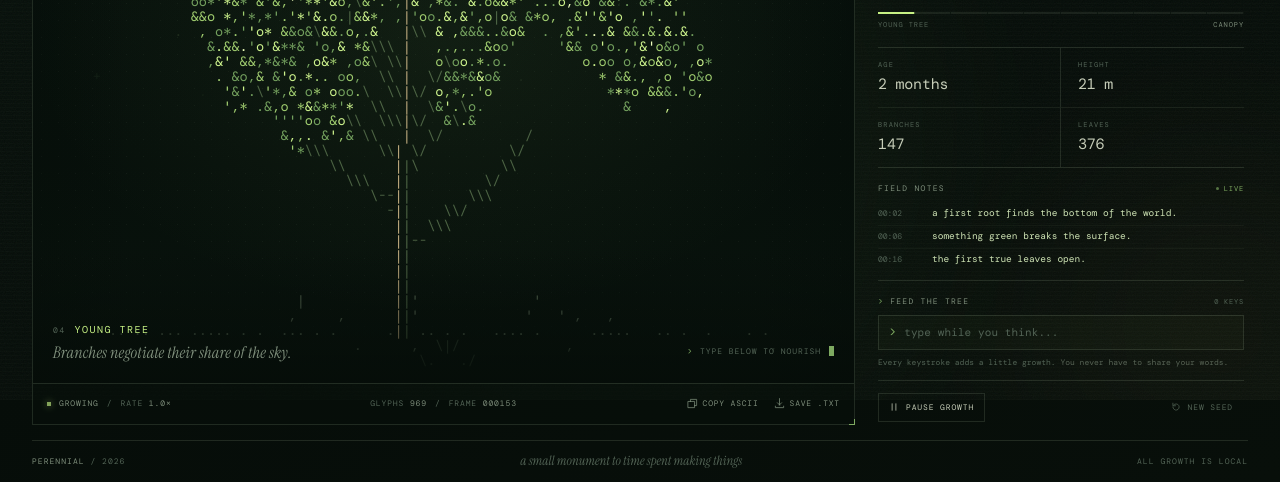
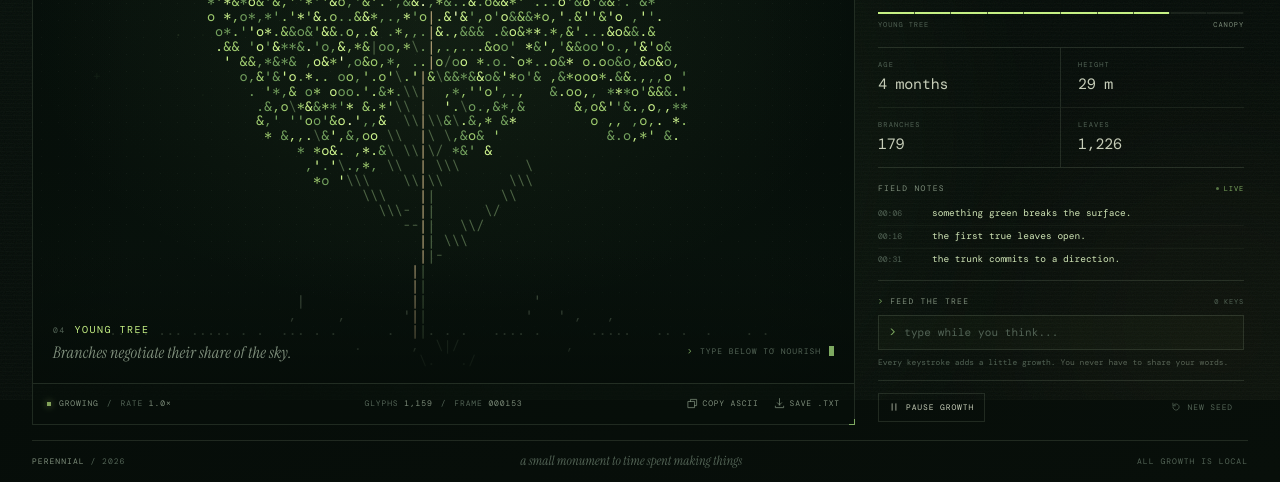
Before and after one commit to neverwinter6/coding-plant, a website with bundled scripts: page index.html in a window 1280 px wide. Shown: the part 400-882 px from the top of the page. Built offline with nearby package versions, Linux system fonts and the light colour scheme; a web font is replaced by a local one.

Commit message:
Polish initial growth, metadata, and production URLs

```diff
--- a/index.html
+++ b/index.html
@@ -4,19 +4,22 @@
   <meta charset="utf-8">
   <meta name="viewport" content="width=device-width, initial-scale=1">
   <meta name="theme-color" content="#07100b">
+  <link rel="canonical" href="https://coding-plant.vercel.app/">
   <title>Perennial — a tree that grows while you code</title>
   <meta name="description" content="A living ASCII tree that grows in real time while you code. No images, no pixels — just characters, patience, and time.">
+  <meta name="author" content="Fabrizio">
   <meta property="og:title" content="Perennial — a tree that grows while you code">
   <meta property="og:description" content="A living ASCII tree that grows in real time. Leave it open while you build something.">
   <meta property="og:type" content="website">
-  <meta property="og:image" content="/og.png">
+  <meta property="og:url" content="https://coding-plant.vercel.app/">
+  <meta property="og:image" content="https://coding-plant.vercel.app/og.png">
   <meta property="og:image:width" content="1200">
   <meta property="og:image:height" content="630">
   <meta property="og:image:alt" content="Perennial — a live ASCII tree on a dark green screen">
   <meta name="twitter:card" content="summary_large_image">
   <meta name="twitter:title" content="Perennial — a tree that grows while you code">
   <meta name="twitter:description" content="A living ASCII tree that grows in real time. Leave it open while you build something.">
-  <meta name="twitter:image" content="/og.png">
+  <meta name="twitter:image" content="https://coding-plant.vercel.app/og.png">
   <link rel="icon" href="/favicon.svg" type="image/svg+xml">
   <link rel="preconnect" href="https://fonts.googleapis.com">
   <link rel="preconnect" href="https://fonts.gstatic.com" crossorigin>
--- a/main.js
+++ b/main.js
@@ -276,9 +276,9 @@ function loadState() {
 
   return {
     seed: makeSeed(),
-    // A new visitor meets an established seedling rather than an empty pot.
-    elapsedMs: 22000,
-    growthMs: 22000,
+    // A new visitor meets an established tree rather than an empty pot.
+    elapsedMs: 40000,
+    growthMs: 40000,
     keys: 0,
     paused: false,
     createdAt: Date.now(),
```
Also changed, not shown: README.md, 1 other file.
